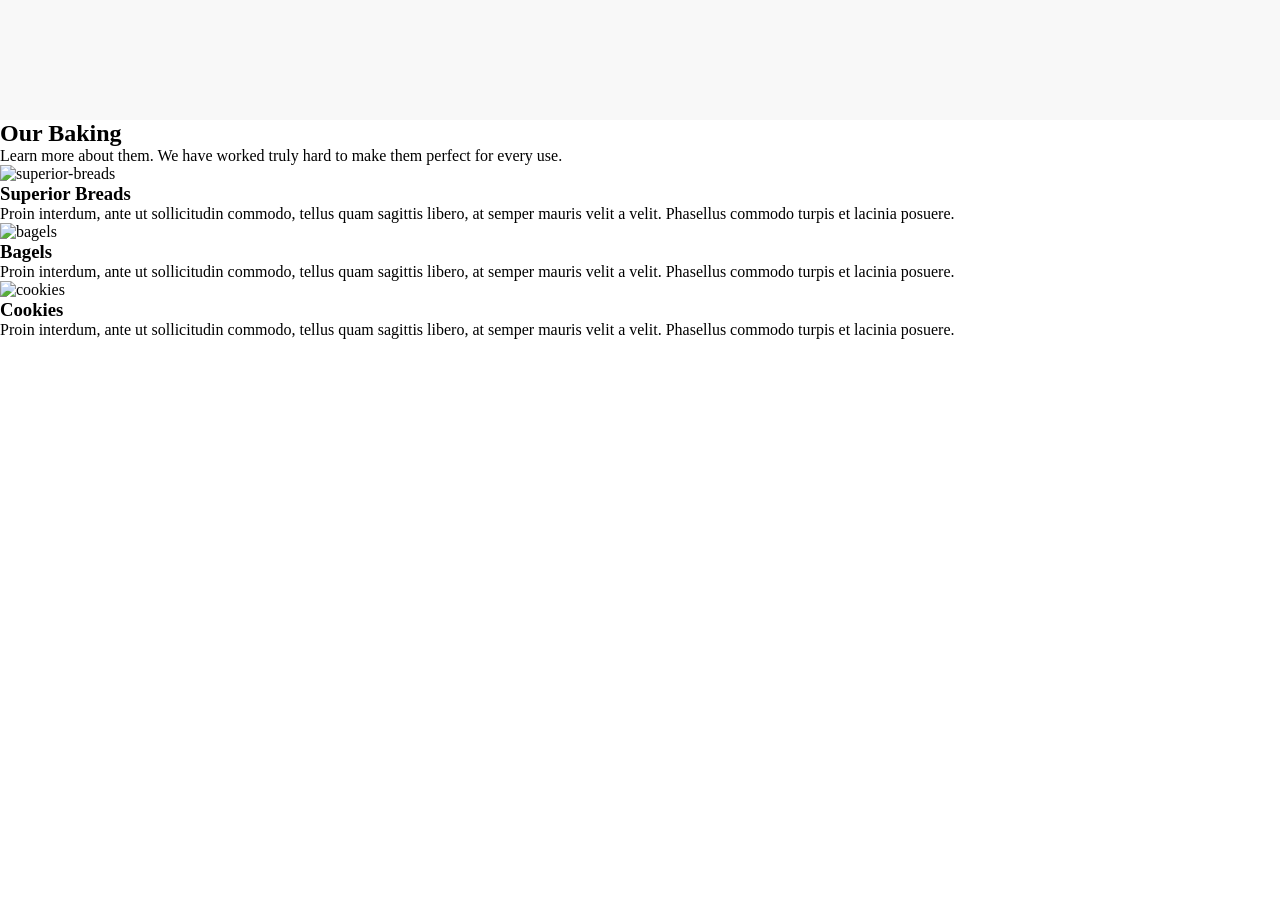
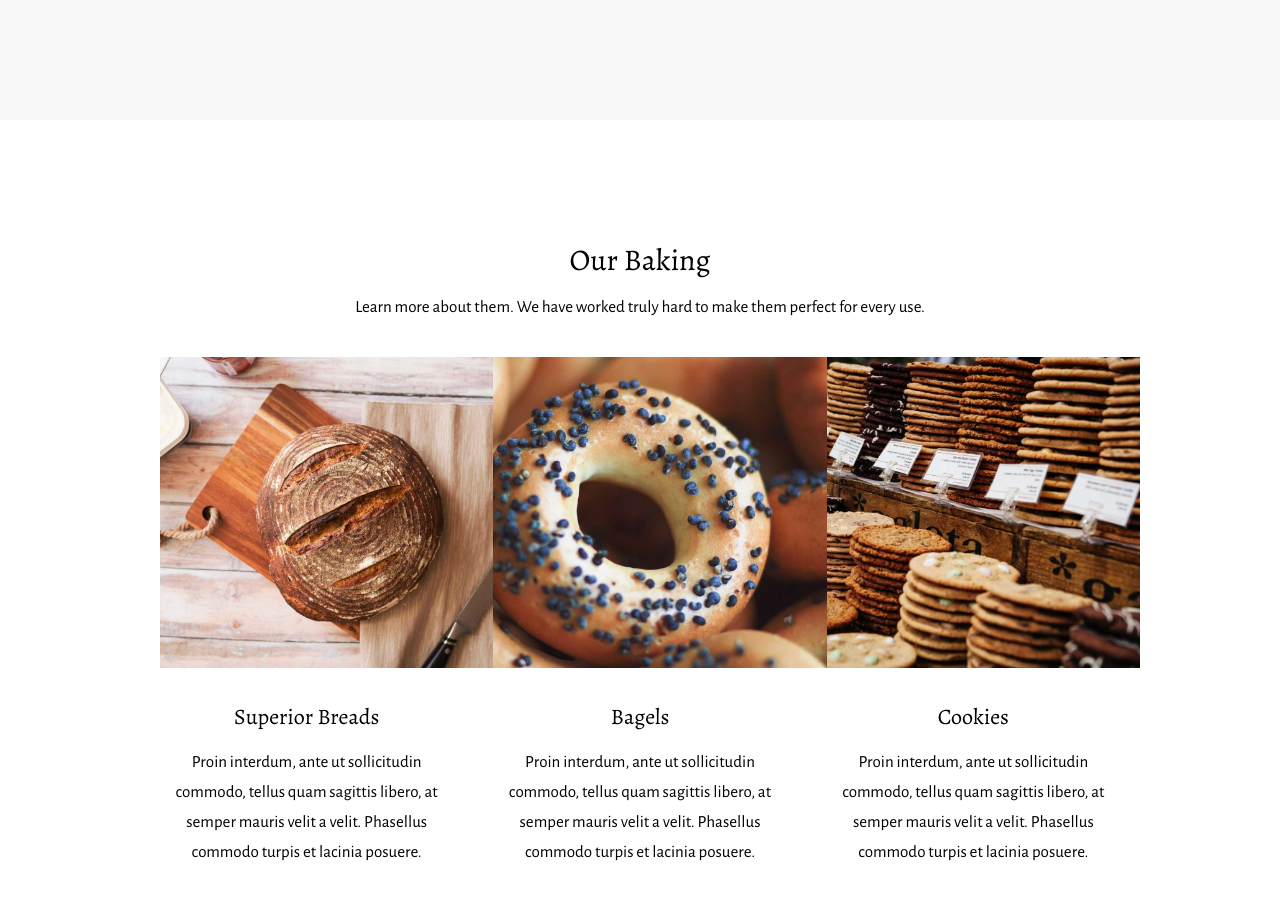
Before and after one commit to AliAhmedM48/html-task3, a plain HTML site: page index.html in a window 1280 px wide. Shown: the part 2280-3180 px from the top of the page. Before the commit the page ends 2619 px from the top, so only its background shows below. Drawn offline with nearby package versions, Linux system fonts and the light colour scheme.

Commit message:
adding "Our Baking" section css & images.

```diff
--- a/css/style.css
+++ b/css/style.css
@@ -10,6 +10,7 @@ html {
     scroll-behavior: smooth;
 }
 
+/* #region fixed-btn */
 #fixed-btn {
     background-color: #fff;
     /* background-color: #8F7854; */
@@ -50,6 +51,9 @@ html {
     margin-bottom: 5px;
 }
 
+/* #endregion */
+
+/* #region go-top-btn */
 #go-top-btn i {
     position: fixed;
     right: 15px;
@@ -64,7 +68,9 @@ html {
     transition: 0.5s;
 }
 
+/* #endregion */
 
+/* #region home section */
 #home {
     background-color: #0000006c;
     height: 100vh;
@@ -229,6 +235,9 @@ html {
     animation-duration: 1.5s;
 }
 
+/* #endregion */
+
+/* #region who-we-are section */
 #who-we-are {
     /* background: aqua; */
     padding: 150px 40px 0 150px;
@@ -281,6 +290,10 @@ html {
     padding: 10px;
 }
 
+/* #endregion */
+
+/* #region our-location section */
+
 #our-location {
     background-color: #f8f8f8;
     text-align: left;
@@ -325,3 +338,63 @@ html {
 #our-location .caption p:nth-child(2) {
     margin-block: 25px 20px;
 }
+
+/* #endregion */
+
+/* #region our-baking section */
+#our-baking {
+    /* background-color: aqua; */
+    padding: 40px 140px;
+    text-align: center;
+    height: 100vh;
+}
+
+#our-baking .caption {
+    margin-block: 80px 40px;
+}
+
+#our-baking .caption h2 {
+    font-family: 'Alegreya';
+    font-size: 30px;
+    font-weight: 400;
+    margin-bottom: 17px;
+}
+
+#our-baking .caption p {
+    font-family: 'Alegreya sans';
+    font-size: 17px;
+    font-weight: 300;
+}
+
+#our-baking .products {
+    /* background-color: tomato; */
+    overflow: hidden;
+}
+
+#our-baking .products .product img {
+    width: 373px;
+}
+
+#our-baking .products .product {
+    /* background-color: gray; */
+    width: calc(100% / 3);
+    float: left;
+    padding-inline: 20px;
+}
+
+#our-baking .products .product h3 {
+    font-family: 'Alegreya';
+    font-size: 22px;
+    font-weight: 400;
+    margin-block: 30px 15px;
+}
+
+#our-baking .products .product p {
+    font-family: 'Alegreya sans';
+    font-size: 17px;
+    font-weight: 300;
+    line-height: 30px;
+}
+
+
+/* #endregion */
```
Also changed, not shown: images/1-superior-breads-image.jpg (added), images/2-bagels-image.jpg (added), images/3-cookies-image.jpg (added).
